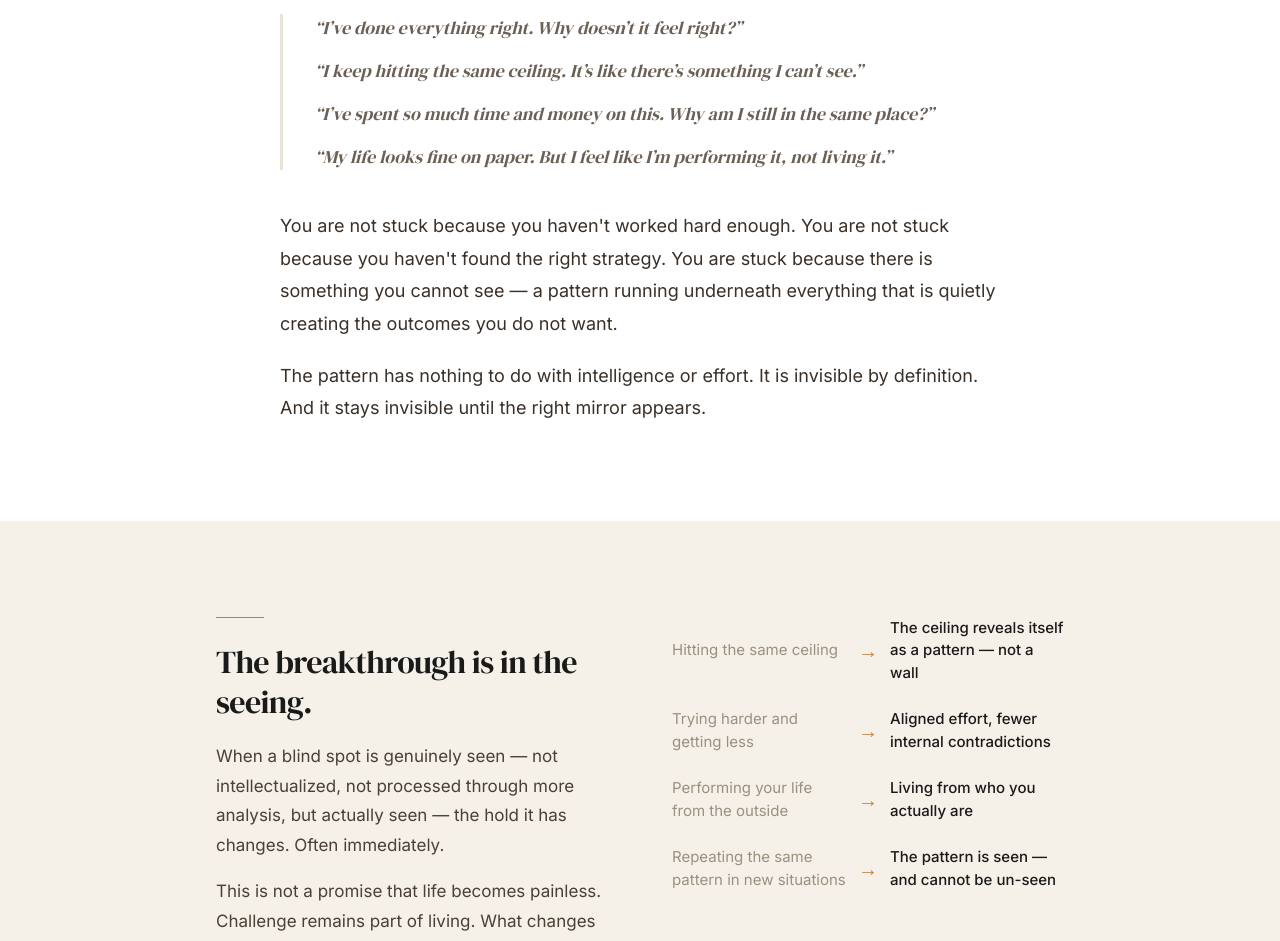
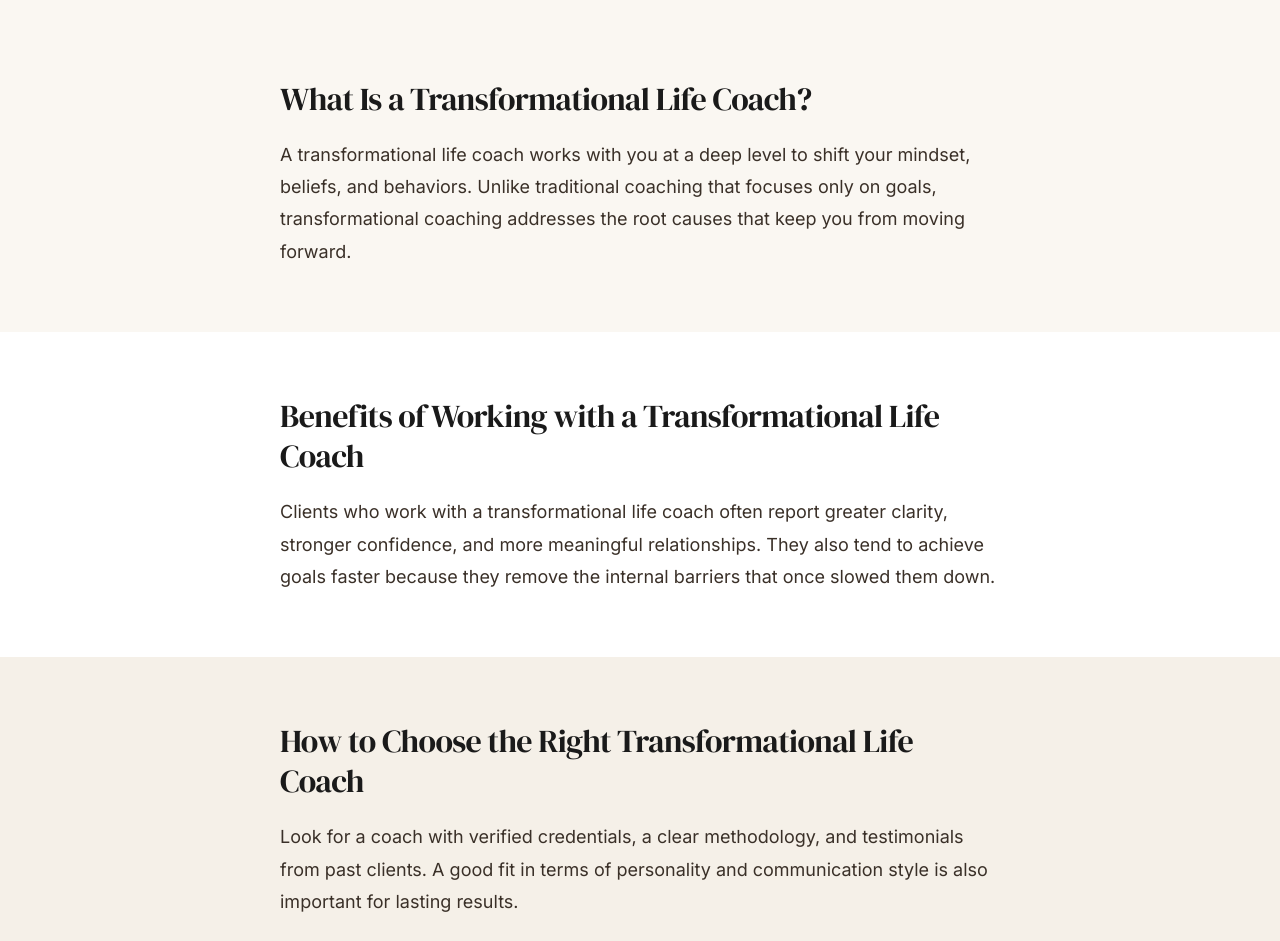
Before and after one commit to visioneeredman/Justin-Holland-Website, a Next.js app: page /work-with-me in a window 1280 px wide. Shown: the part 600-1541 px from the top of the page. Built offline with nearby package versions, Linux system fonts and the light colour scheme.

Commit message:
SEO optimize: work-with-me

```diff
--- a/src/app/work-with-me/page.tsx
+++ b/src/app/work-with-me/page.tsx
@@ -3,9 +3,9 @@ import Link from "next/link";
 import PlaceholderForm from "@/components/PlaceholderForm";
 
 export const metadata: Metadata = {
-  title: "Work With Justin Holland — One-on-One Coaching",
+  title: "Transformational Life Coach | Unlock Your Full Potential",
   description:
-    "Private, direct coaching for people who have done the work and are still stuck. Justin Holland works as a clear mirror — not to fix you, but to help you see what you've been blind to.",
+    "Work with a transformational life coach to break through limits, build confidence, and create lasting change. Start your journey to a better life today.",
 };
 
 const coachingFormFields = [
@@ -53,6 +53,78 @@ export default function WorkWithMe() {
             <br />
             <em>You need to see the thing.</em>
           </h1>
+        </div>
+      </section>
+
+      {/* ── AEO INTRODUCTION ── */}
+      <section style={{ backgroundColor: "#faf7f2", padding: "4rem 0 2rem" }}>
+        <div className="max-w-3xl mx-auto px-6">
+          <p style={{ fontSize: "1.125rem", lineHeight: 1.8, color: "#3a3028", marginBottom: "2rem" }}>
+            A transformational life coach helps you identify what is holding you back and guides you toward the life you truly want. Whether you are navigating a major change or simply feeling stuck, the right coach can make all the difference.
+          </p>
+        </div>
+      </section>
+
+      {/* ── WHAT IS A TRANSFORMATIONAL LIFE COACH ── */}
+      <section style={{ backgroundColor: "#faf7f2", padding: "2rem 0 4rem" }}>
+        <div className="max-w-3xl mx-auto px-6">
+          <h2
+            style={{
+              fontFamily: "var(--font-dm-serif), Georgia, serif",
+              fontSize: "clamp(1.5rem, 2.5vw, 2rem)",
+              lineHeight: 1.25,
+              letterSpacing: "-0.02em",
+              fontWeight: 400,
+              marginBottom: "1.25rem",
+            }}
+          >
+            What Is a Transformational Life Coach?
+          </h2>
+          <p style={{ fontSize: "1.125rem", lineHeight: 1.8, color: "#3a3028" }}>
+            A transformational life coach works with you at a deep level to shift your mindset, beliefs, and behaviors. Unlike traditional coaching that focuses only on goals, transformational coaching addresses the root causes that keep you from moving forward.
+          </p>
+        </div>
+      </section>
+
+      {/* ── BENEFITS OF WORKING WITH A TRANSFORMATIONAL LIFE COACH ── */}
+      <section style={{ backgroundColor: "#ffffff", padding: "4rem 0" }}>
+        <div className="max-w-3xl mx-auto px-6">
+          <h2
+            style={{
+              fontFamily: "var(--font-dm-serif), Georgia, serif",
+              fontSize: "clamp(1.5rem, 2.5vw, 2rem)",
+              lineHeight: 1.25,
+              letterSpacing: "-0.02em",
+              fontWeight: 400,
+              marginBottom: "1.25rem",
+            }}
+          >
+            Benefits of Working with a Transformational Life Coach
+          </h2>
+          <p style={{ fontSize: "1.125rem", lineHeight: 1.8, color: "#3a3028" }}>
+            Clients who work with a transformational life coach often report greater clarity, stronger confidence, and more meaningful relationships. They also tend to achieve goals faster because they remove the internal barriers that once slowed them down.
+          </p>
+        </div>
+      </section>
+
+      {/* ── HOW TO CHOOSE THE RIGHT TRANSFORMATIONAL LIFE COACH ── */}
+      <section style={{ backgroundColor: "#F5F0E8", padding: "4rem 0" }}>
+        <div className="max-w-3xl mx-auto px-6">
+          <h2
+            style={{
+              fontFamily: "var(--font-dm-serif), Georgia, serif",
+              fontSize: "clamp(1.5rem, 2.5vw, 2rem)",
+              lineHeight: 1.25,
+              letterSpacing: "-0.02em",
+              fontWeight: 400,
+              marginBottom: "1.25rem",
+            }}
+          >
+            How to Choose the Right Transformational Life Coach
+          </h2>
+          <p style={{ fontSize: "1.125rem", lineHeight: 1.8, color: "#3a3028" }}>
+            Look for a coach with verified credentials, a clear methodology, and testimonials from past clients. A good fit in terms of personality and communication style is also important for lasting results.
+          </p>
         </div>
       </section>
 
```
